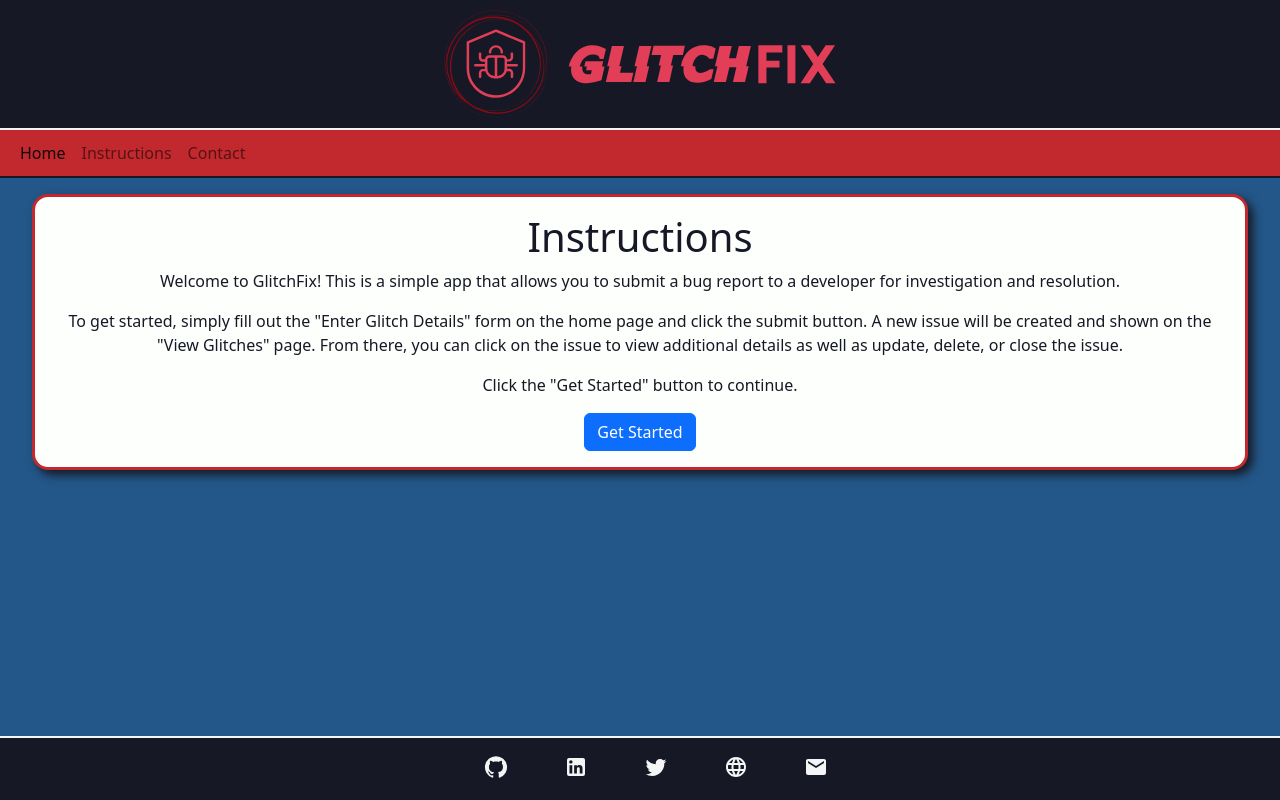
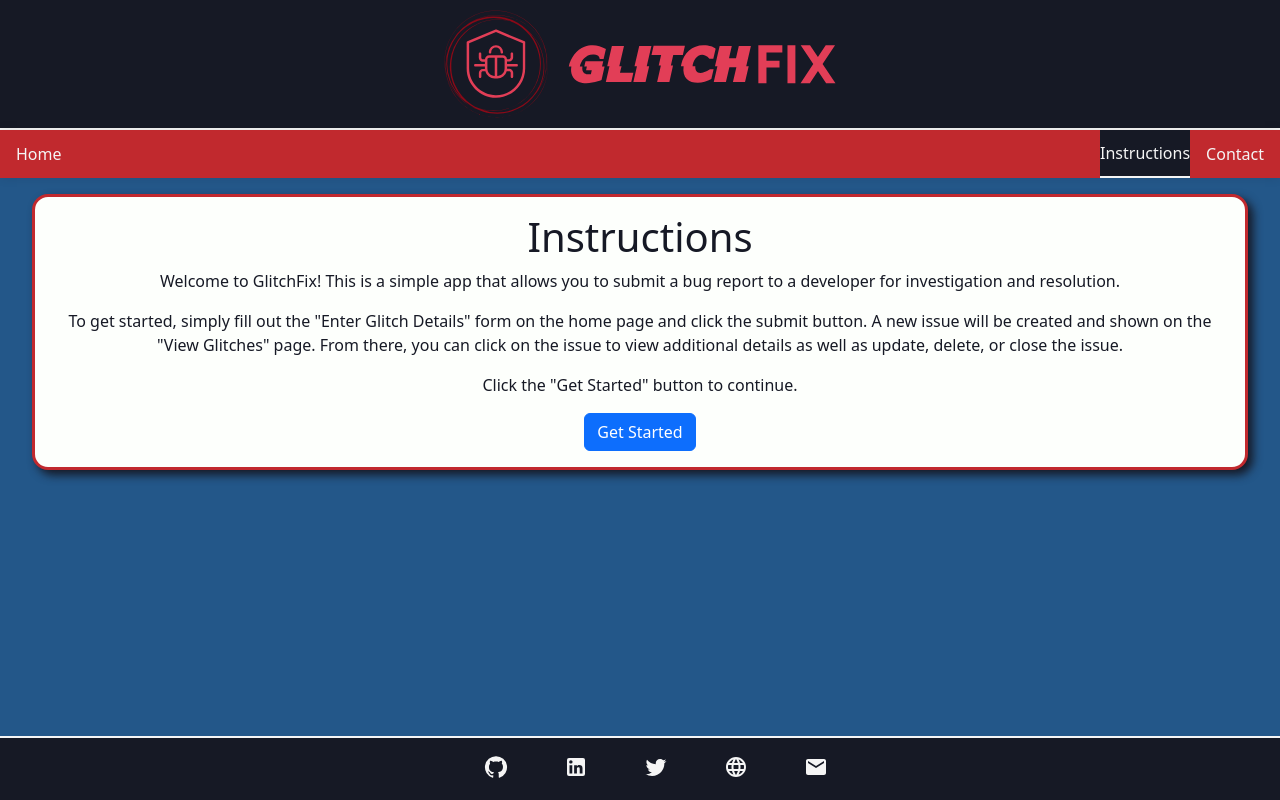
Before and after one commit to Christopher-Deo/glitchfix, a React (Create React App) app in the folder glitchfix-app/: page /instructions in a window 1280 px wide. Built offline with nearby package versions, Linux system fonts and the light colour scheme.

Commit message:
fixed navigation and routing error

```diff
--- a/glitchfix-app/public/env.js
+++ b/glitchfix-app/public/env.js
@@ -17,12 +17,13 @@ window.env = {
   "USER": "christopherdeo",
   "COMMAND_MODE": "unix2003",
   "npm_config_globalconfig": "/Users/christopherdeo/.npm-global/etc/npmrc",
-  "SSH_AUTH_SOCK": "/private/tmp/com.apple.launchd.5rYSxM2qR2/Listeners",
+  "SSH_AUTH_SOCK": "/private/tmp/com.apple.launchd.IM0uZAx3zp/Listeners",
   "__CF_USER_TEXT_ENCODING": "0x1F5:0:0",
   "npm_execpath": "/usr/local/lib/node_modules/npm/bin/npm-cli.js",
   "PATH": "/Users/christopherdeo/Coding Projects/glitchfix/glitchfix-app/node_modules/.bin:/Users/christopherdeo/Coding Projects/glitchfix/node_modules/.bin:/Users/christopherdeo/Coding Projects/node_modules/.bin:/Users/christopherdeo/node_modules/.bin:/Users/node_modules/.bin:/node_modules/.bin:/usr/local/lib/node_modules/npm/node_modules/@npmcli/run-script/lib/node-gyp-bin:/usr/local/bin:/System/Cryptexes/App/usr/bin:/usr/bin:/bin:/usr/sbin:/sbin",
   "npm_package_json": "/Users/christopherdeo/Coding Projects/glitchfix/glitchfix-app/package.json",
   "_": "/Users/christopherdeo/Coding Projects/glitchfix/glitchfix-app/node_modules/.bin/react-dotenv",
+  "LaunchInstanceID": "D43C49D7-DD18-4EF8-8191-6FF4BB932462",
   "npm_config_userconfig": "/Users/christopherdeo/.npmrc",
   "npm_config_init_module": "/Users/christopherdeo/.npm-init.js",
   "USER_ZDOTDIR": "/Users/christopherdeo",
@@ -41,14 +42,15 @@ window.env = {
   "VSCODE_INJECTION": "1",
   "SHLVL": "2",
   "HOME": "/Users/christopherdeo",
-  "VSCODE_GIT_ASKPASS_MAIN": "/private/var/folders/s9/4yvg_86j7hb5x1017__t3blc0000gn/T/AppTranslocation/0453A9FF-8C75-43C7-90BA-FB5185D0EF56/d/Visual Studio Code .app/Contents/Resources/app/extensions/git/dist/askpass-main.js",
+  "VSCODE_GIT_ASKPASS_MAIN": "/private/var/folders/s9/4yvg_86j7hb5x1017__t3blc0000gn/T/AppTranslocation/465705A6-BFB0-4A76-A45B-12CFAF2DE522/d/Visual Studio Code .app/Contents/Resources/app/extensions/git/dist/askpass-main.js",
   "npm_config_cache": "/Users/christopherdeo/.npm",
   "LOGNAME": "christopherdeo",
   "npm_lifecycle_script": "react-dotenv && react-scripts start",
   "VSCODE_GIT_IPC_HANDLE": "/var/folders/s9/4yvg_86j7hb5x1017__t3blc0000gn/T/vscode-git-b5e74845a0.sock",
   "npm_config_user_agent": "npm/8.15.0 node/v16.17.0 darwin arm64 workspaces/false",
-  "VSCODE_GIT_ASKPASS_NODE": "/private/var/folders/s9/4yvg_86j7hb5x1017__t3blc0000gn/T/AppTranslocation/0453A9FF-8C75-43C7-90BA-FB5185D0EF56/d/Visual Studio Code .app/Contents/Frameworks/Code Helper.app/Contents/MacOS/Code Helper",
-  "GIT_ASKPASS": "/private/var/folders/s9/4yvg_86j7hb5x1017__t3blc0000gn/T/AppTranslocation/0453A9FF-8C75-43C7-90BA-FB5185D0EF56/d/Visual Studio Code .app/Contents/Resources/app/extensions/git/dist/askpass.sh",
+  "VSCODE_GIT_ASKPASS_NODE": "/private/var/folders/s9/4yvg_86j7hb5x1017__t3blc0000gn/T/AppTranslocation/465705A6-BFB0-4A76-A45B-12CFAF2DE522/d/Visual Studio Code .app/Contents/Frameworks/Code Helper.app/Contents/MacOS/Code Helper",
+  "GIT_ASKPASS": "/private/var/folders/s9/4yvg_86j7hb5x1017__t3blc0000gn/T/AppTranslocation/465705A6-BFB0-4A76-A45B-12CFAF2DE522/d/Visual Studio Code .app/Contents/Resources/app/extensions/git/dist/askpass.sh",
+  "SECURITYSESSIONID": "186ae",
   "npm_node_execpath": "/usr/local/bin/node",
   "npm_config_prefix": "/Users/christopherdeo/.npm-global",
   "COLORTERM": "truecolor"
--- a/glitchfix-app/src/App.js
+++ b/glitchfix-app/src/App.js
@@ -4,25 +4,26 @@ import { Route, Routes } from "react-router-dom"
 //Bootstrap imports
 import 'bootstrap/dist/css/bootstrap.min.css';
 // Material UI imports
-// import Container from '@mui/material/Container';
+
 // Local imports
 import './App.css';
 import Header from './components/Header/Header';
 import Footer from './components/Footer/Footer';
-// import IssueForm from './components/IssueForm/IssueForm';
 import Instructions from './Pages/Instructions';
 import Home from './Pages/Home';
 import Contact from './Pages/Contact';
 
 
 function App() {
+
+
   return (
     <div className="App">
       <Header />
         <Routes>
           <Route path="/" element={<Home />} />
-        <Route path="/instructions" element={<Instructions />} />
-        <Route path="/contact" element={<Contact />} />
+          <Route path="/instructions/*" element={<Instructions />} />
+          <Route path="/contact/*" element={<Contact />} />
         </Routes>
       <Footer />
     </div>
--- a/glitchfix-app/src/Pages/Home.js
+++ b/glitchfix-app/src/Pages/Home.js
@@ -1,12 +1,9 @@
 //React import & Axios import
 import React, { useState, useEffect,} from 'react'
-// import { useNavigate } from 'react-router-dom'
 import axios from 'axios';
 // Material UI / Other Dependencies imports
 // import { v4 as uuidv4 } from 'uuid'
 // Local imports
-// import Header from '../components/Header/Header';
-// import Footer from '../components/Footer/Footer';
 import IssueForm from '../components/IssueForm/IssueForm';
 import GlitchBox from '../components/GlitchBox/GlitchBox';
 
@@ -34,7 +31,6 @@ const Home = () => {
 
         //   Fetching data from the API
     useEffect(() => {
-        window.scrollTo({ top: 0, left: 0, behavior: 'smooth', });
         fetchIssues();
         // eslint-disable-next-line
     }, []);
--- a/glitchfix-app/src/Pages/Instructions.js
+++ b/glitchfix-app/src/Pages/Instructions.js
@@ -1,12 +1,20 @@
 // React imports
 import React, { useState, useEffect } from 'react'
+import {Routes, Route, useNavigate} from 'react-router-dom'
 // Material UI imports
 import Box from '@mui/material/Box';
 // Local imports
 import BottomNav from '../components/BottomNav/BottomNav';
+import Home from '../Pages/Home'
+
+const Instructions = () => {
+  const navigate = useNavigate();
+
+  const navigateToHome = () => {
+    navigate('/');
+  };
 
 
-const Instructions = () => {
   return (
       <>
         <Box sx={{
@@ -37,8 +45,12 @@ const Instructions = () => {
         <p className='instructions' >
           Click the "Get Started" button to continue.
         </p>
-        <button type='button' className='btn btn-primary'>Get Started</button>
-            </Box>
+        <button type='button' className='btn btn-primary' onClick={navigateToHome}>Get Started</button>
+        <Routes>
+        <Route path='/'  />
+        </Routes>
+
+      </Box>
 
       </>
   )
--- a/glitchfix-app/src/components/GlitchBox/GlitchBox.js
+++ b/glitchfix-app/src/components/GlitchBox/GlitchBox.js
@@ -1,6 +1,6 @@
 // React imports
 import React, { useState, useEffect } from 'react'
-import axios from 'axios';
+
 // Material UI / Other Dependencies imports
 import Box from '@mui/material/Box';
 
--- a/glitchfix-app/src/components/Header/Header.js
+++ b/glitchfix-app/src/components/Header/Header.js
@@ -3,7 +3,7 @@ import React from 'react'
 // Material UI / Other Dependencies imports
 
 // Local imports
-import MainNav from '../MainNav/MainNav';
+import TopNav from '../MainNav/TopNav';
 import logo from '../../logo.svg';
 import './Header.css';
 
@@ -13,7 +13,7 @@ const Header = () => {
     <header>
       <img className="logo" src= { logo} alt="GlitchFix Logo" />
       </header>
-    <MainNav />
+    <TopNav />
       </>
   )
 }
--- a/glitchfix-app/src/components/IssueForm/IssueForm.js
+++ b/glitchfix-app/src/components/IssueForm/IssueForm.js
@@ -1,5 +1,5 @@
 // React imports
-import React, { useState, useEffect } from 'react';
+import React, { useState } from 'react';
 // Axios and other dependency imports
 import axios from 'axios';
 import { v4 as uuidv4 } from 'uuid'
@@ -22,7 +22,7 @@ function IssueForm(props) {
     const [status, setStatus] = useState(''); //open, closed, in progress
     const [assignment, setAssignment] = useState(''); //assigned to who
     const [date, setDate] = useState(''); //date issue discovered
-    const [id, setId] = useState(''); // unique uuid for each issue
+    const [id, setId] = useState(uuidv4()); // unique uuid for each issue
 
     // console.log(props);
     // useEffect for verification of api calls
--- a/glitchfix-app/src/components/MainNav/MainNav.js
+++ b/glitchfix-app/src/components/MainNav/MainNav.js
@@ -1,6 +1,6 @@
 // React imports
 import React, { useState, useEffect,} from 'react'
-import { useNavigate } from 'react-router-dom'
+import {Routes, Route } from 'react-router-dom'
 // Material UI / Other Dependencies imports
 import {
     MDBContainer,
@@ -19,7 +19,7 @@ const MainNav = () => {
     const [showNavSecond, setShowNavSecond] = useState(false);
 
     return (
-        <MDBNavbar expand='lg'light  style={{
+        <MDBNavbar expand='sm'dark  style={{
             backgroundColor: '#C1292E',
             height: '3em',
             borderBottom: '2px solid #161925',
@@ -46,7 +46,11 @@ const MainNav = () => {
                     </MDBNavbarNav>
                 </MDBCollapse>
             </MDBContainer>
+
         </MDBNavbar>
+
+
+
     );
 }
 
--- /dev/null
+++ b/glitchfix-app/src/components/MainNav/TopNav.css
@@ -0,0 +1,46 @@
+* {
+    box-sizing: border-box;
+}
+
+body{
+    margin: 0;
+}
+
+.nav {
+    height: 3rem;
+    display: flex;
+    justify-content: space-between;
+    align-items: stretch;
+    gap: 2rem;
+    padding: 0 1rem;
+    background-color: #C1292E;
+    color: whitesmoke;
+    box-shadow: 0 0 10px rgba(0,0,0,0.1);
+}
+
+.nav a{
+    color: inherit;
+    text-decoration: none;
+    height: 100%;
+    display: flex;
+    align-items: center;
+}
+
+.nav ul {
+    padding: 0;
+    margin: 0;
+    list-style: none;
+    display: flex;
+    gap: 1rem;
+}
+
+nav li:hover{
+    background-color: #FDFFFC;
+    color: #C1292E;
+    border-bottom: 2px solid #C1292E;
+}
+
+nav li.active {
+    border-bottom: 2px solid whitesmoke;
+    background-color: #161925;
+}
--- /dev/null
+++ b/glitchfix-app/src/components/MainNav/TopNav.js
@@ -0,0 +1,29 @@
+import React from 'react'
+import { Link } from 'react-router-dom'
+import '../MainNav/TopNav.css'
+
+
+export default function TopNav() {
+    // const path = window.location.pathname;
+
+    return (
+        <nav className='nav'>
+            <Link to="/">Home</Link>
+            <ul>
+                <CustomLink href="/instructions">Instructions</CustomLink>
+                <CustomLink href="/contact">Contact</CustomLink>
+            </ul>
+        </nav>
+
+    )
+}
+
+function CustomLink({ href, children, ...props }) {
+    const path = window.location.pathname;
+
+    return (
+        <li className={path === href ? "active" : ""}>
+            <Link to={href} {...props}>{children}</Link>
+        </li>
+    )
+}
```
Also changed, not shown: glitchfix-app/src/components/MainNav/MainNav.css (deleted), 1 other file (tests, documents, lock files or other folders).
